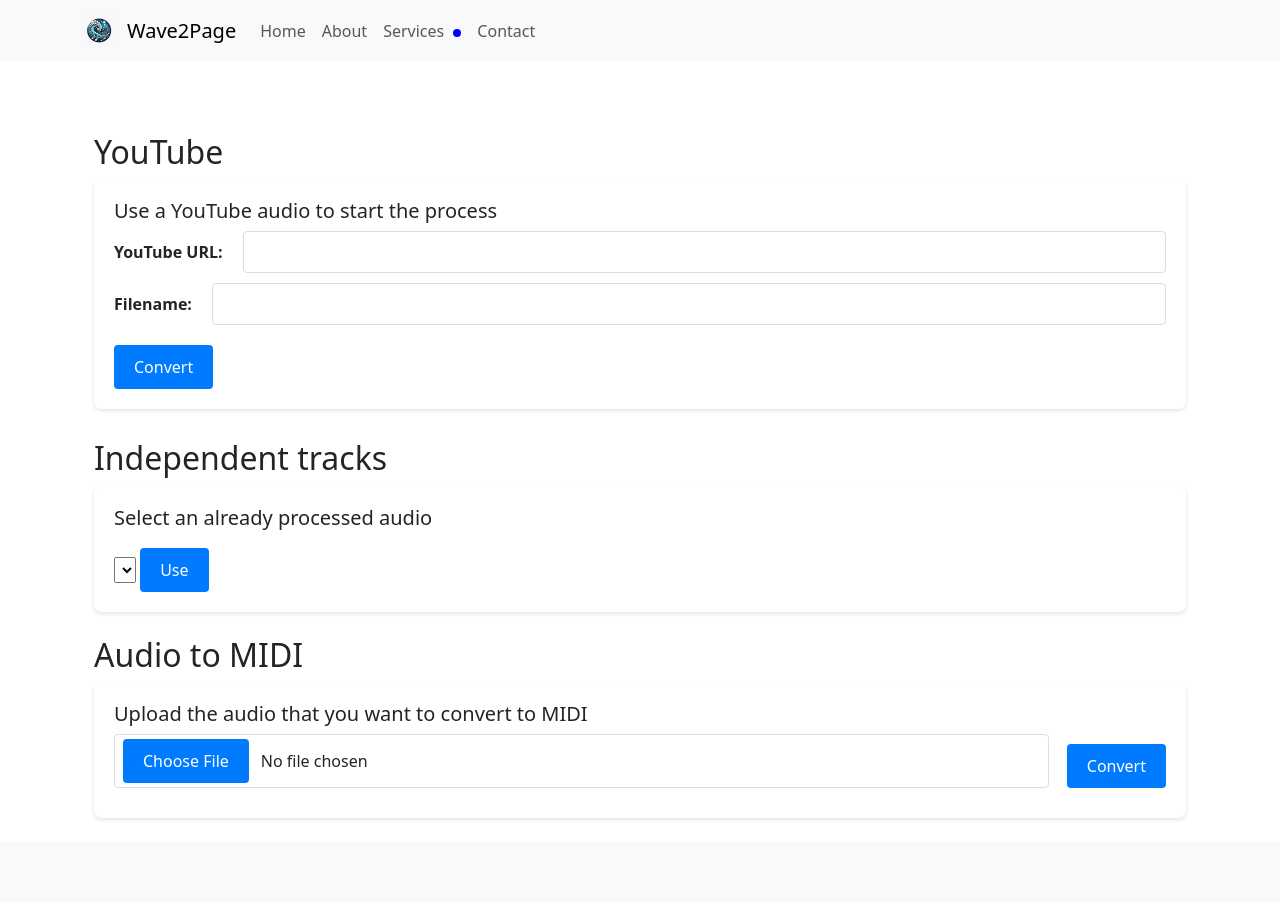
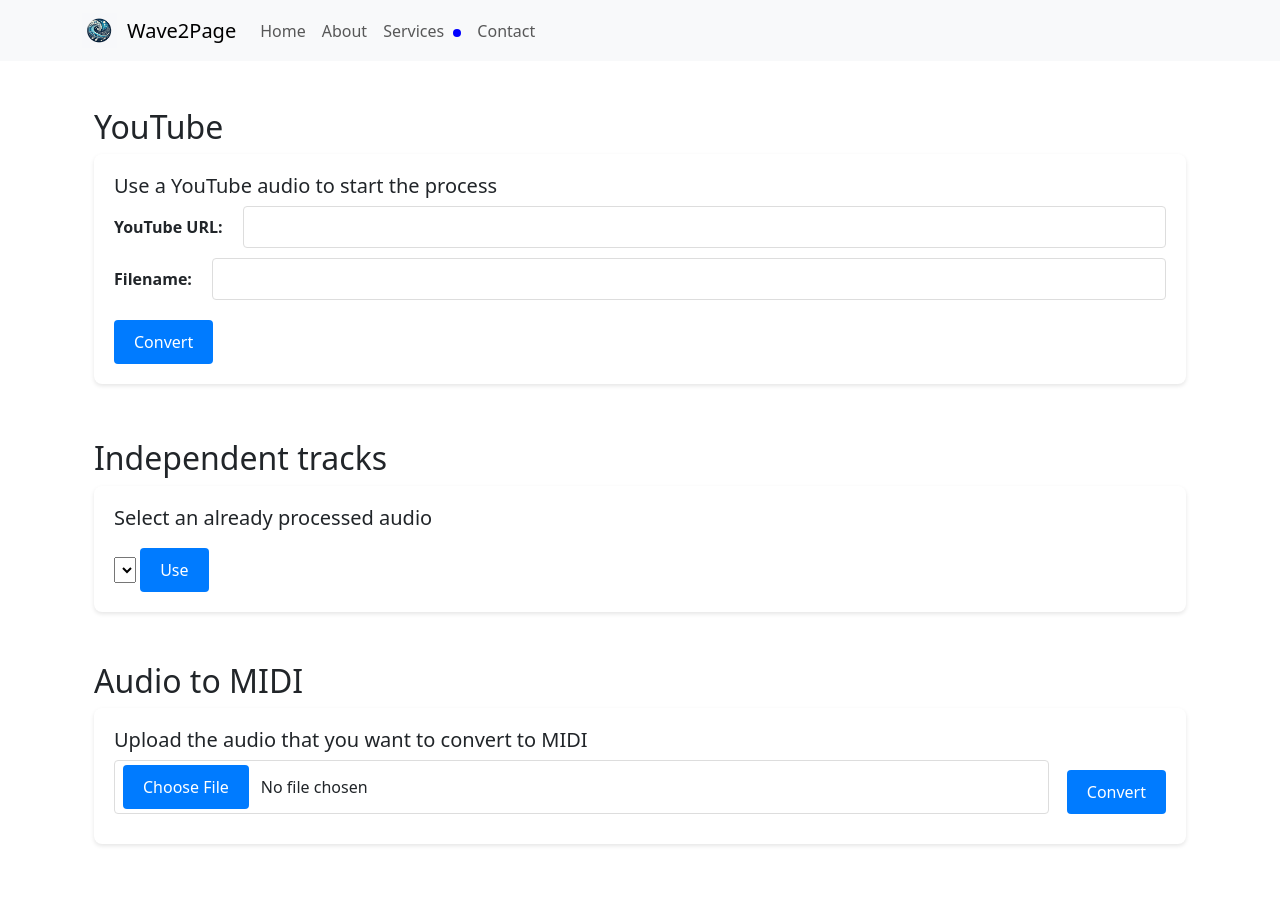
Before and after one commit to beny-bee/Wave2Page, a Flask app: page /service in a window 1280 px wide. Shown: the top 902 px of the page. Before the commit the page ends 819 px from the top, so only its background shows below. Run offline with Flask 3, Linux system fonts and the light colour scheme; lists and menus that the app fills with data are empty; some libraries are stand-ins or nearby versions.

Commit message:
Added page margins

```diff
--- a/app/templates/layout.html
+++ b/app/templates/layout.html
@@ -22,9 +22,10 @@
     <main role="main" class="container">
       <div class="container">
         <div class="starter-template">
-          <hr style="padding-top: 100px;">
+          <hr style="padding-top: 75px; ">
           {% block body %}
           {% endblock %}
+          <div style="height: 100px;"></div>
         </div>
       </div>
 
--- a/app/templates/service.html
+++ b/app/templates/service.html
@@ -193,6 +193,8 @@
 
     {% endif %}
 
+    <div style="height: 25px;"></div>
+
     <!-- Service of independet tracks -->
     <h2>Independent tracks</h2>
     <script>
@@ -270,7 +272,7 @@
         </script>
     {% endif %}
 
-    &nbsp
+    <div style="height: 50px;"></div>
 
     <!-- Service audio to midi -->
     <h2>Audio to MIDI</h2>
```
